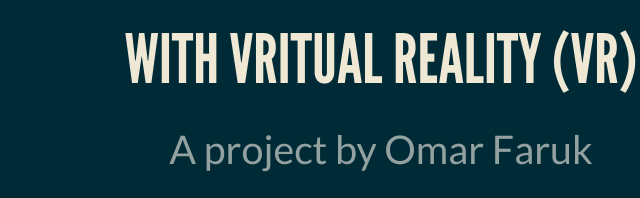
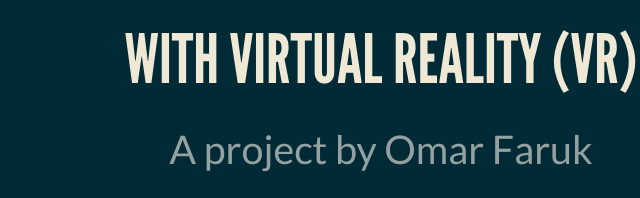
Before and after one commit to Omario169/Masters_Online_Powerpoint, a plain HTML site: page index.html in a window 1280 px wide. Shown: the part 502-700 px from the top of the page, 259-899 px from the left. Drawn offline with Linux system fonts and the light colour scheme.

Commit message:
Update index.html

```diff
--- a/index.html
+++ b/index.html
@@ -42,7 +42,7 @@
 			<div class="slides">
 				<section>
 					<h1>Measuring perceptual stability</h1>
-					<h3>With vritual reality (VR)</h3>
+					<h3>With virtual reality (VR)</h3>
 					<p>
 						A project by Omar Faruk
 					</p>
```
